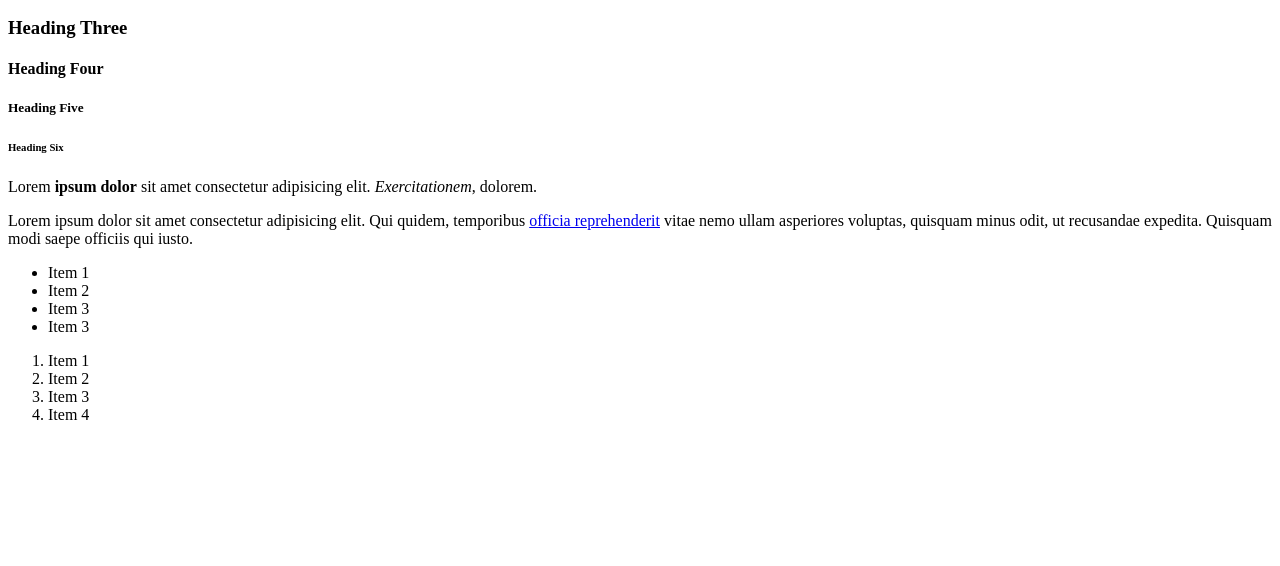
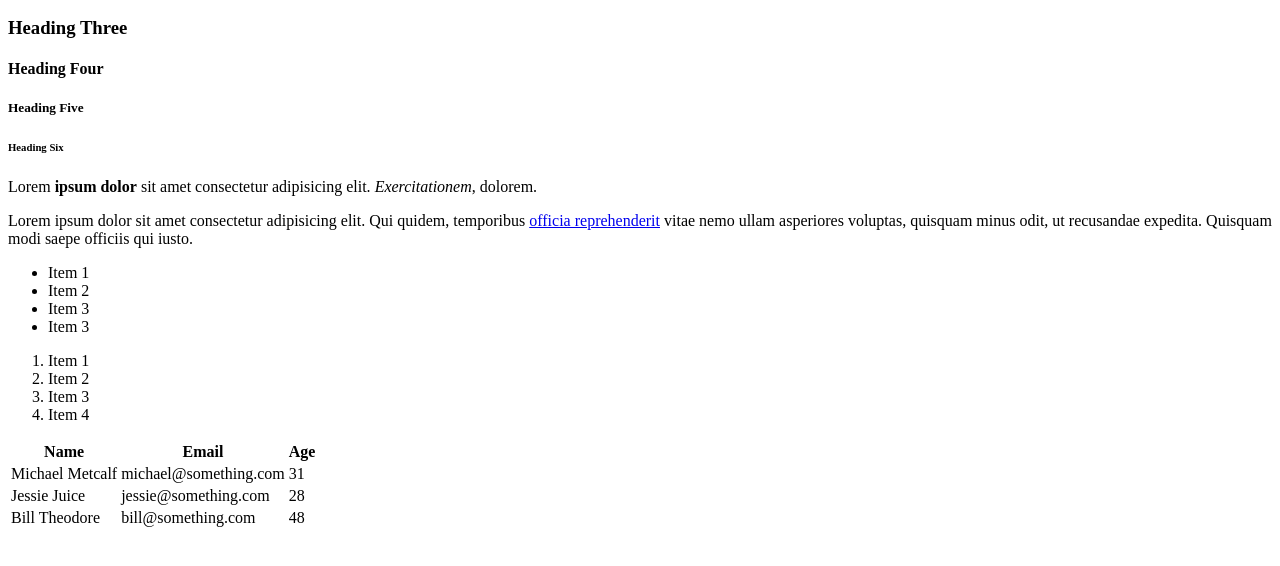
Before and after one commit to pancake-taicho/traversy-html-crash-course-for-asbolute-beginners, a plain HTML site: page index.html in a window 1280 px wide. Shown: the part 110-676 px from the top of the page. Drawn offline with Linux system fonts and the light colour scheme.

Commit message:
added tables

```diff
--- a/index.html
+++ b/index.html
@@ -32,5 +32,33 @@
       <li>Item 4</li>
     </ol>
 
+    <!-- Tables -->
+
+    <table>
+      <thead>
+        <tr>  <!-- Table row -->
+          <th>Name</th> <!-- Table heading (for the row) -->
+          <th>Email</th>
+          <th>Age</th>
+        </tr>
+      </thead>
+      <tbody>
+        <tr>
+          <td>Michael Metcalf</td>  <!-- Table data -->
+          <td>michael@something.com</td>
+          <td>31</td>
+        </tr>
+        <tr>
+          <td>Jessie Juice</td>
+          <td>jessie@something.com</td>
+          <td>28</td>
+        </tr>
+        <tr>
+          <td>Bill Theodore</td>
+          <td>bill@something.com</td>
+          <td>48</td>
+        </tr>
+      </tbody>
+    </table>
   </body>
 </html>
```
